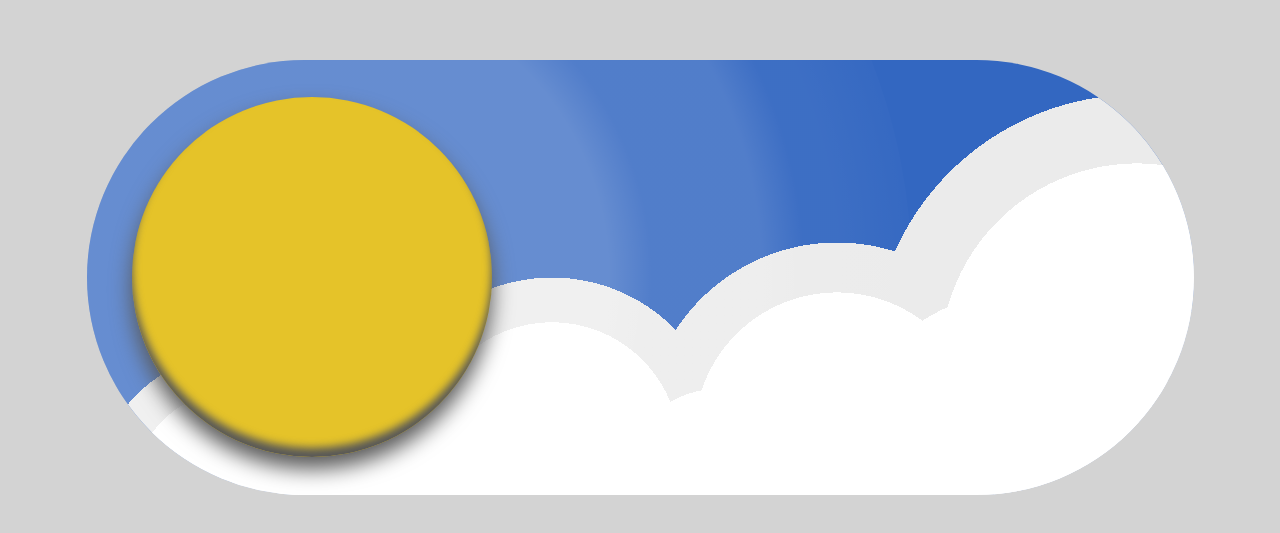
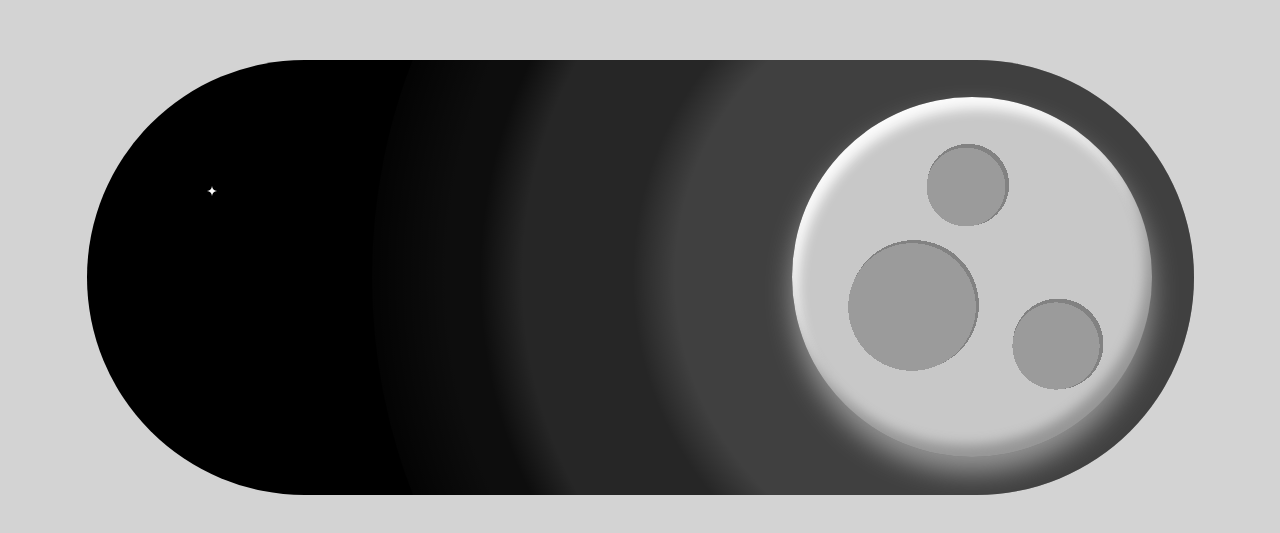
Before and after one commit to AMichalMurawski/switch_day-light, a React (Create React App) app: page / in a window 1280 px wide. Shown: the part 123-656 px from the top of the page. Built offline with nearby package versions, Linux system fonts and the light colour scheme.

Commit message:
create moon and star

```diff
--- a/src/components/SwitchDayLight.jsx
+++ b/src/components/SwitchDayLight.jsx
@@ -1,25 +1,30 @@
 import { useEffect } from "react";
 import css from "./SwitchDayLight.module.css";
 
+const cloudData1 = [[50, 155, 10], [110, 155, 14], [175, 150, 20], [225, 155, 15], [275, 155, 17], [335, 120, 12], [390, 90, 18]]
+const cloudData2 = [[45, 145, 10], [105, 140, 14], [170, 130, 21], [210, 125, 15], [260, 105, 18], [305, 80, 12], [380, 50, 18]]
+const moonData1 = [[58, 30, 12], [40, 70, 20], [88, 83, 12]]
+const moonData2 = [[58.7, 29.3, 12.5], [40.7, 69.3, 20.5], [88.7, 82.3, 12.5]]
+const starData = [[40,40,1]]
 
+const SvgStar = ({scale=1, color}) => {
+  return <svg viewbox={`0 0 ${10*scale} ${10*scale}`} width={10*scale} height={10*scale} >
+    <path fill={color} d={`M${5*scale} 0 Q${5.5*scale} ${4.5*scale} ${10*scale} ${5*scale} Q${5.5*scale} ${5.5*scale} ${5*scale} ${10*scale} Q${4.5*scale} ${5.5*scale} 0 ${5*scale} Q${4.5*scale} ${4.5*scale} ${5*scale} 0z`} />
+  </svg>
+}
 
 export const SwitchDayLight = ({ scale }) => {
   const pxScale = (px) => {
     return `${scale * px}px`;
   };
 
-  const cloud = ( cloudScale = 1, color ) => {
-    const cloudData = [[50,145,10],[105,145,14],[155,130,17],[210,140,12],[250,125,17],[310,135,17],[350,100,18]]
-    const cloudMap = cloudData.map(el =>
-      `radial-gradient(circle at ${pxScale(el[0])} ${pxScale(el[1])}, ${color} ${el[2]*cloudScale}%, transparent ${el[2]*cloudScale}%)`
+  const gradient = (data, color) => {
+    const cloudMap = data.map(el =>
+      `radial-gradient(circle at ${pxScale(el[0])} ${pxScale(el[1])}, ${color} ${el[2]}%, transparent ${el[2]}%)`
     )
     const cloudGradient = cloudMap.join(', ')
     return cloudGradient
   }
-
-  useEffect(() => {
-    cloud()
-  })
 
   return (
     <div
@@ -30,13 +35,14 @@
         minHeight:pxScale(145),
         height: pxScale(145),
         borderRadius: pxScale(72.5),
-        backgroundColor: "#3367c1",
+        // backgroundColor: "#3367c1",
+        backgroundColor:"#000",
         display: "flex",
         alignItems: "center",
         overflow:"hidden"
       }}
     >
-      <div
+      {/* <div
         style={{
           position: "absolute",
           left: pxScale(-125),
@@ -65,20 +71,58 @@
             borderRadius: pxScale(60),
             backgroundColor: "rgb(229, 195, 41)",
             boxShadow: `
-            0 ${pxScale(-3)} ${pxScale(3)} rgb(88, 88, 88) inset,
+            ${pxScale(-2)} ${pxScale(-4)} ${pxScale(4)} rgb(150, 150, 150) inset,
+            ${pxScale(2)} ${pxScale(4)} ${pxScale(4)} rgb(250, 250, 250) inset,
             0 ${pxScale(4)} ${pxScale(7)} rgb(88, 88, 88)`,
             zIndex: 10,
           }}
         />
+      </div> */}
+      <div
+        style={{
+          position: "absolute",
+          left: pxScale(95),
+          width: pxScale(400),
+          height: pxScale(400),
+          borderRadius: pxScale(200),
+          background: `radial-gradient(
+            rgba(255, 255, 255, 0.25),
+            rgba(255, 255, 255, 0.25) 35%,
+            rgba(255, 255, 255, 0.15) 40%,
+            rgba(255, 255, 255, 0.15) 53%,
+            rgba(255, 255, 255, 0.05) 58%,
+            rgba(255, 255, 255, 0.05) 62%,
+            rgba(255, 255, 255, 0) 74%)`,
+          zIndex: 20,
+        }}
+      >
+        <div
+          style={{
+            position: "absolute",
+            left: "50%",
+            top: "50%",
+            transform: "translate(-50%, -50%)",
+            width: pxScale(120),
+            height: pxScale(120),
+            borderRadius: pxScale(60),
+            backgroundColor: "rgb(200, 200, 200)",
+            background:`${gradient(moonData1,"rgb(155, 155, 155)")}, ${gradient(moonData2,"rgb(130, 130, 130)")}, radial-gradient(circle at ${pxScale(60)} ${pxScale(60)}, rgb(200,200,200) 100%, transparent 100%)`,
+            boxShadow: `
+            ${pxScale(-2)} ${pxScale(-4)} ${pxScale(4)} rgb(150, 150, 150) inset,
+            ${pxScale(2)} ${pxScale(4)} ${pxScale(4)} rgb(250, 250, 250) inset,
+            0 ${pxScale(5)} ${pxScale(9)} rgb(150, 150, 150)`,
+            zIndex: 10,
+          }}
+        />
       </div>
-      <div
+      {/* <div
         style={{
           position: "absolute",
           left: "0",
           top: "0",
           width: pxScale(369),
           height: pxScale(145),
-          background:cloud(1,"rgb(255, 255, 255)"),
+          background:gradient(cloudData1, 'rgb(255,255,255)'),
           zIndex: 15
       }}/>
       <div
@@ -88,9 +132,18 @@
           top: "0",
           width: pxScale(369),
           height: pxScale(145),
-          background:cloud(1.35, "rgb(235, 235, 235)"),
+          background: gradient(cloudData2, 'rgb(200,200,200)'),
           zIndex: 12
-      }}/>
+      }}/> */}
+      {starData.map(el =>
+        <div
+          style={{
+            position: "absolute",
+            left: pxScale(el[0]),
+            top: pxScale(el[1]),
+            zIndex: 30,
+          }} ><SvgStar scale={el[2]} color="rgb(250,250,250)" /></div>)}
+
     </div>
   );
 };
--- a/src/components/SwitchDayLight.module.css
+++ b/src/components/SwitchDayLight.module.css
@@ -1,7 +1,6 @@
-.switch {
-  background: radial-gradient(
-    circle at 50% 30%,
-    rgb(226, 226, 226) 7%,
-    transparent 7%
-  );
+.switch::after {
+  content: "adafafs";
+  color: white;
+  font-size: 30px;
+
 }
```
